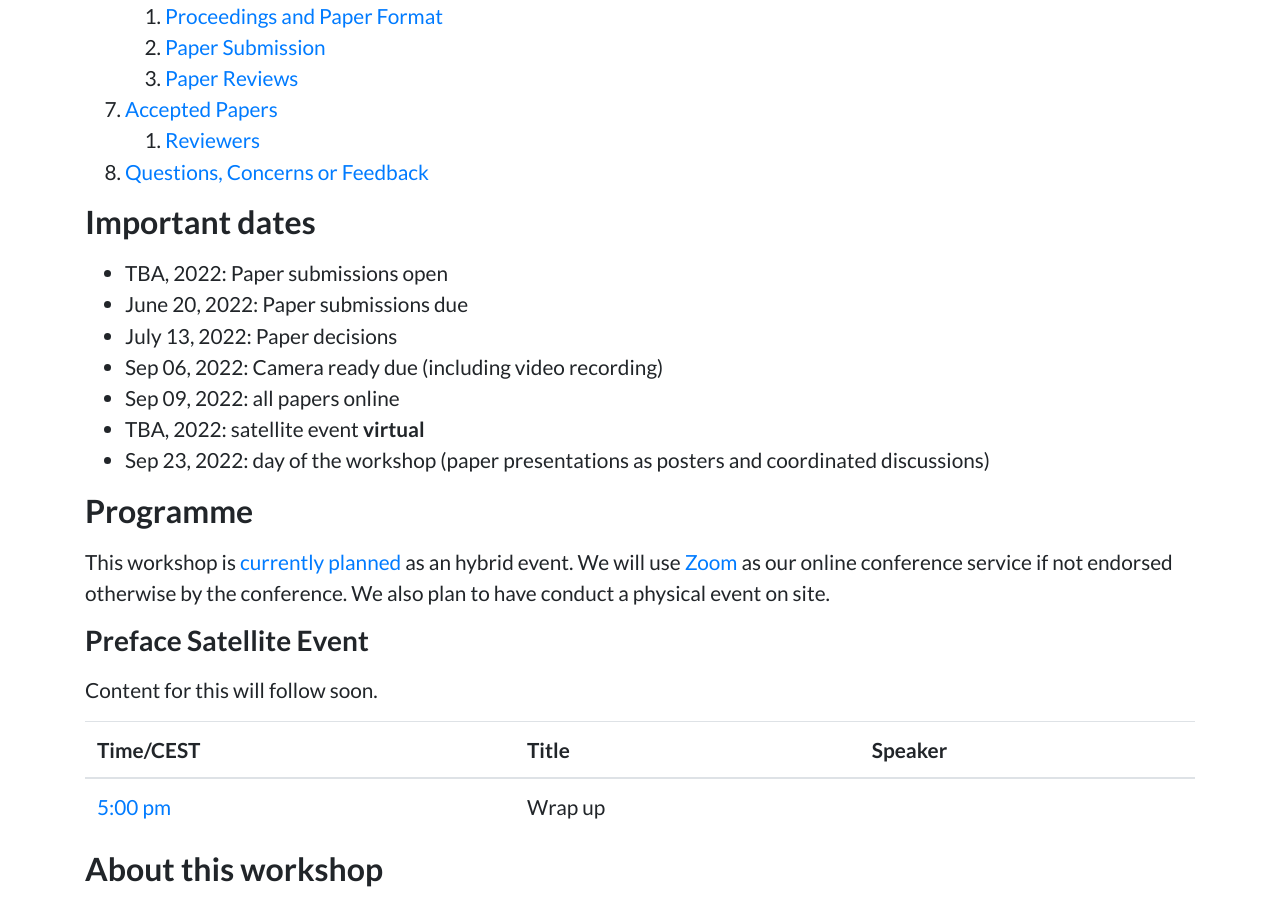
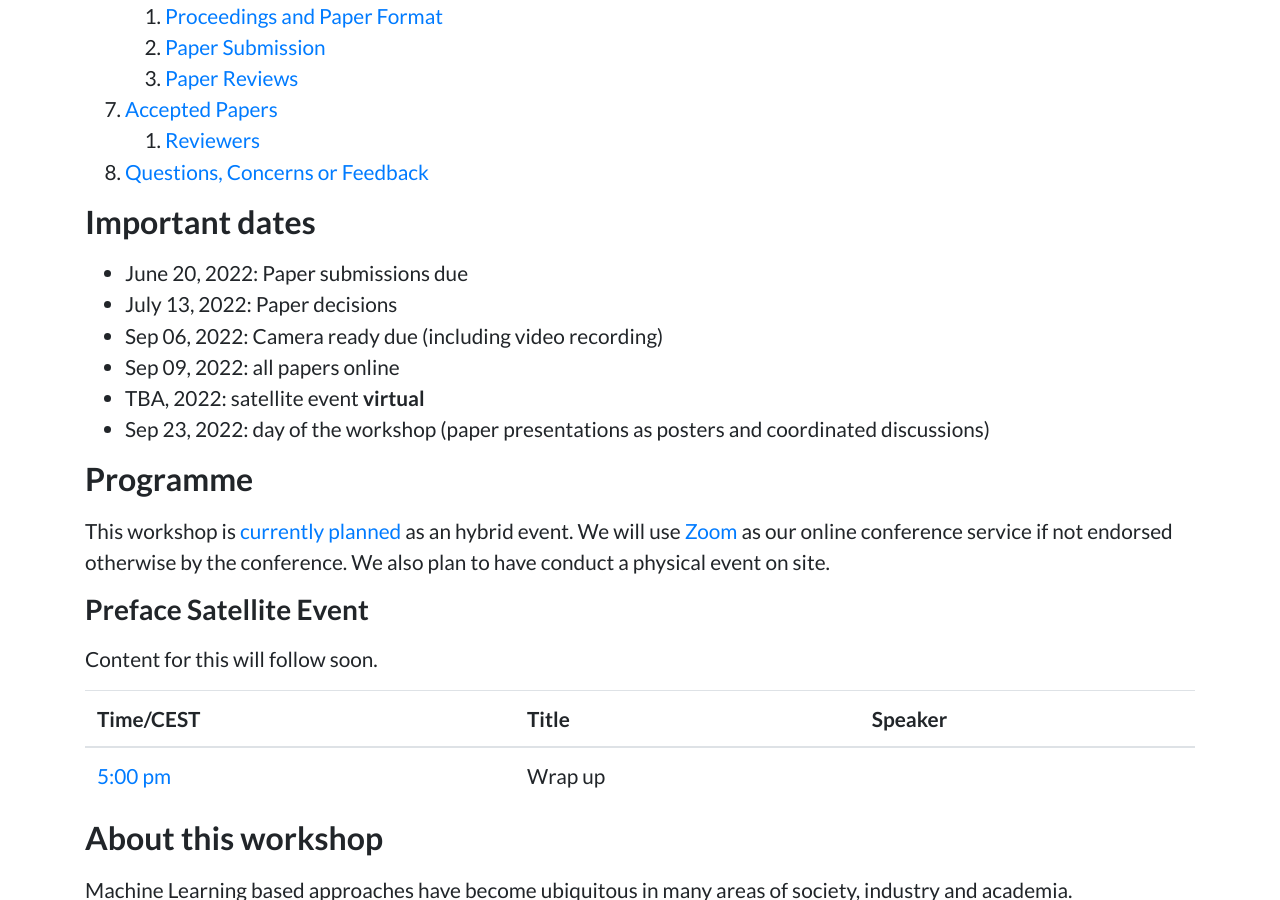
Before and after one commit to teaching-ml/2022, a Jekyll site: the page built from index.md, in a window 1280 px wide and 900 px high, scrolled down 889 px. Built offline with Jekyll 4.4.1, drawn with Linux system fonts in a browser that asks for light colours.

Commit message:
remove the submissions open date
Co-authored-by: Peter Steinbach <p.steinbach@hzdr.de>

```diff
--- a/index.md
+++ b/index.md
@@ -10,7 +10,6 @@ title: 'Teaching ML @ ECML-PKDD 2022'
 
 ## Important dates
 
-* TBA, 2022: Paper submissions open
 * June 20, 2022: Paper submissions due
 * July 13, 2022: Paper decisions
 * Sep 06, 2022: Camera ready due (including video recording)
```
